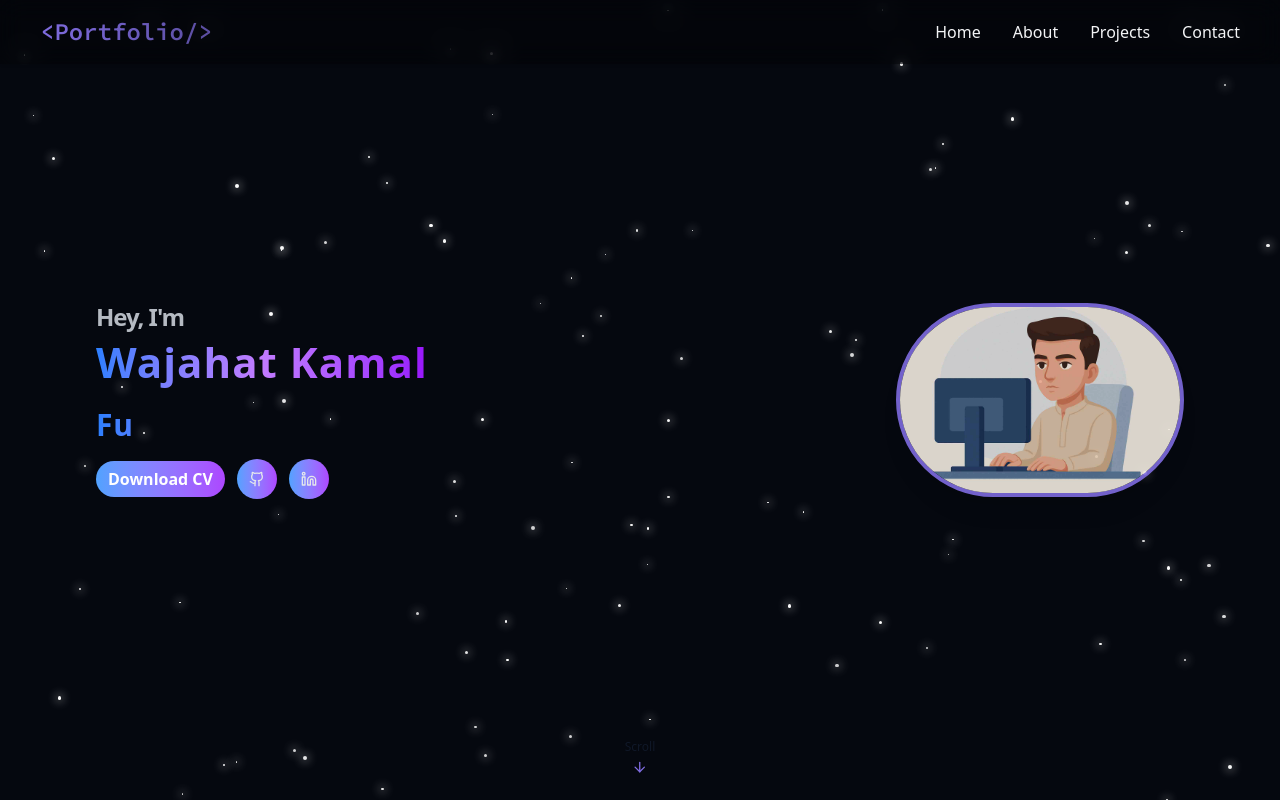
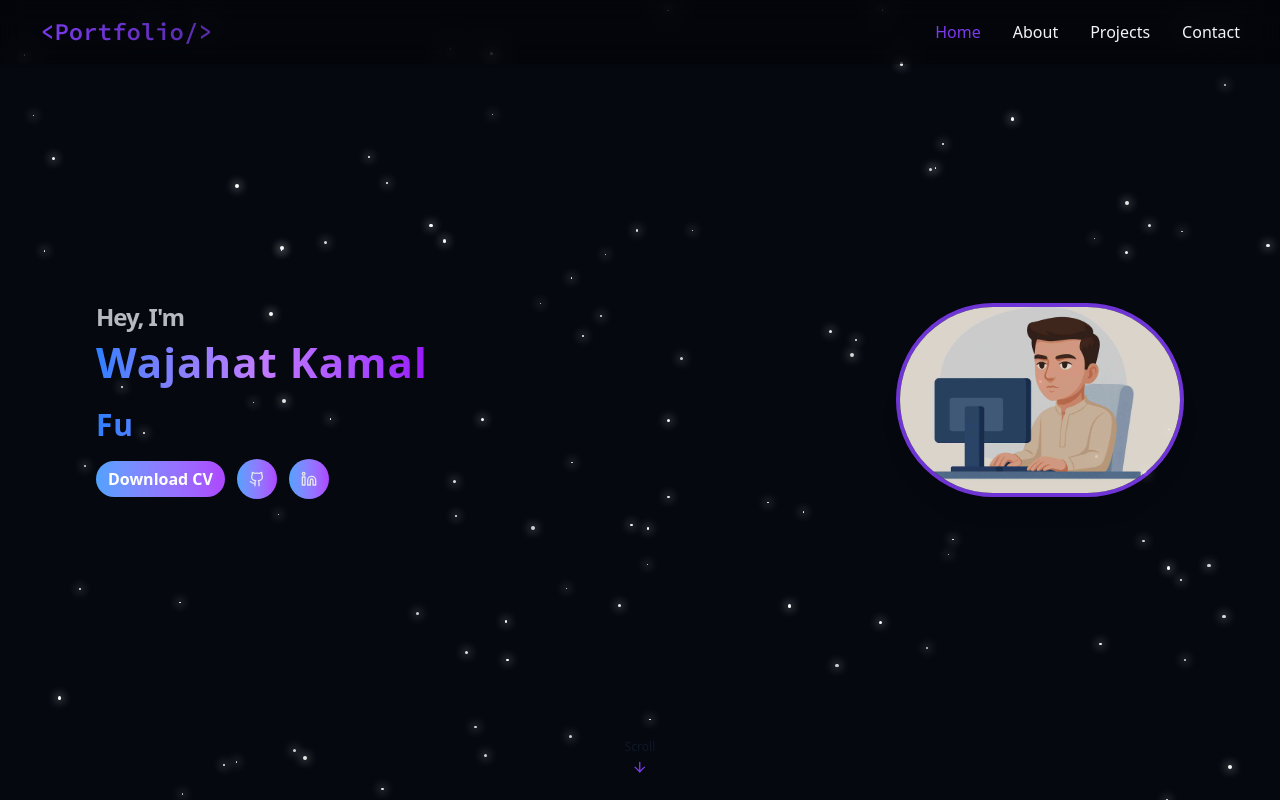
Before and after one commit to wajahat-kamal/Dev-Portfolio, a React (Vite) app: page / in a window 1280 px wide. Shown: the top 800 px of the page. Built offline with nearby package versions, Linux system fonts and the light colour scheme.

Commit message:
Enhance Navbar component by adding active link tracking and improving link styling for better user experience and visual feedback.

```diff
--- a/src/components/Navbar.jsx
+++ b/src/components/Navbar.jsx
@@ -3,8 +3,16 @@ import { Menu, X } from "lucide-react";
 
 const Navbar = () => {
   const [isOpen, setIsOpen] = useState(false);
+  const [activeLink, setActiveLink] = useState("Home"); // ✅ track active link
 
   const toggleMenu = () => setIsOpen(!isOpen);
+
+  const navLinks = ["Home", "About", "Projects", "Contact"];
+
+  const handleClick = (link) => {
+    setActiveLink(link);
+    setIsOpen(false);
+  };
 
   return (
     <nav className="fixed top-0 left-0 w-full z-50 backdrop-blur-md shadow-sm bg-black/30">
@@ -20,11 +28,16 @@ const Navbar = () => {
 
           {/* -------- Desktop Menu -------- */}
           <div className="hidden md:flex items-center space-x-8">
-            {["Home", "About", "Projects", "Contact"].map((link) => (
+            {navLinks.map((link) => (
               <a
                 key={link}
                 href={`#${link.toLowerCase()}`}
-                className="text-gray-100 font-medium hover:text-primary transition-colors duration-200"
+                onClick={() => handleClick(link)}
+                className={`font-medium transition-colors duration-200 ${
+                  activeLink === link
+                    ? "text-primary"
+                    : "text-gray-100 hover:text-primary"
+                }`}
               >
                 {link}
               </a>
@@ -45,12 +58,16 @@ const Navbar = () => {
       {isOpen && (
         <div className="md:hidden bg-black/60 backdrop-blur-sm shadow-md">
           <div className="flex flex-col items-center space-y-3 py-4">
-            {["Home", "About", "Projects", "Contact"].map((link) => (
+            {navLinks.map((link) => (
               <a
                 key={link}
                 href={`#${link.toLowerCase()}`}
-                onClick={() => setIsOpen(false)}
-                className="text-gray-100 font-medium hover:text-primary transition-colors duration-200"
+                onClick={() => handleClick(link)}
+                className={`font-medium transition-colors duration-200 ${
+                  activeLink === link
+                    ? "text-primary"
+                    : "text-gray-100 hover:text-primary"
+                }`}
               >
                 {link}
               </a>
--- a/src/index.css
+++ b/src/index.css
@@ -5,7 +5,7 @@
   --color-background: hsl(var(--background));
   --color-foreground: hsl(var(--foreground));
 
-  --color-primary: hsl(var(--primary));
+  --color-primary: #7c3aed;
   --color-primary-foreground: hsl(var(--primary-foreground));
 
   --color-card: hsl(var(--card));
```
